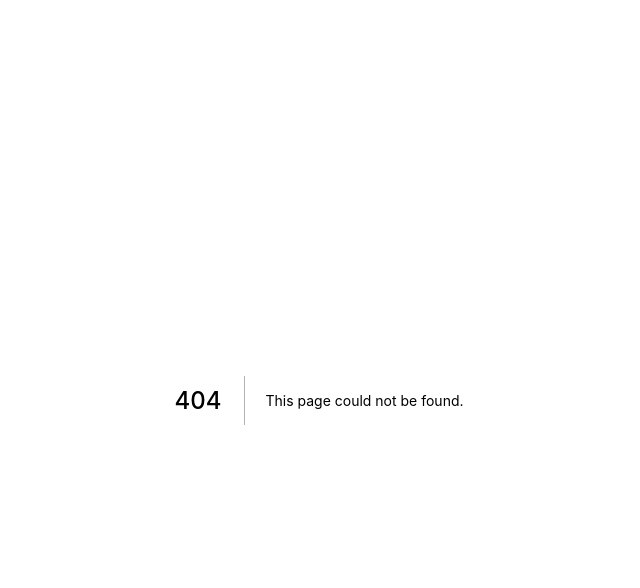
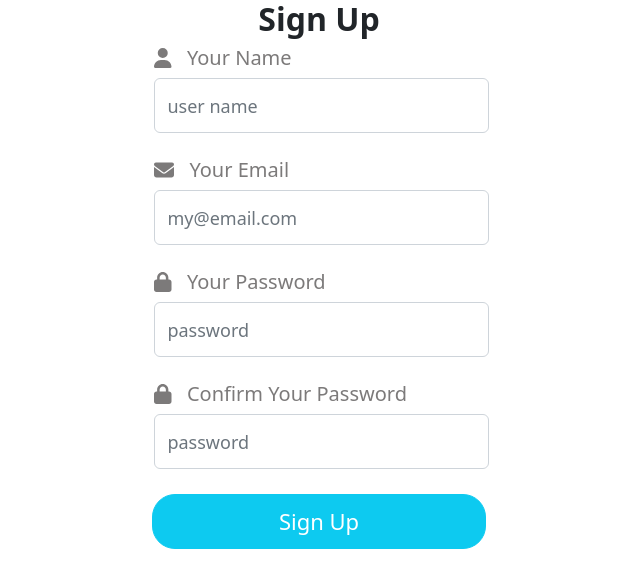
Before and after one commit to yuhengd3/OpenVideo, a Next.js app: page /signup in a window 1280 px wide. Before the commit this address had no page. Shown: the top 588 px of the page, without its empty margins (321-961 px from the left). Built offline with nearby package versions, Linux system fonts and the light colour scheme.

Commit message:
created signup component

```diff
--- /dev/null
+++ b/pages/signup.tsx
@@ -0,0 +1,49 @@
+import type { NextPage } from 'next'
+import Image from 'next/image'
+import styles from '../styles/LogIn.module.css'
+
+import { FontAwesomeIcon } from '@fortawesome/react-fontawesome'
+import { faUser, faLock, faEnvelope, faE } from '@fortawesome/free-solid-svg-icons'
+
+import Form from 'react-bootstrap/Form';
+import Button from 'react-bootstrap/Button';
+
+import { Link } from 'react-router-dom';
+
+const SignUp: NextPage = () => {
+    return (
+        <div className={styles.container}>
+            <h2 className={styles.head}>Sign Up</h2>
+            <Form>
+                <div className={styles.inputHeader}>
+                    <FontAwesomeIcon icon={faUser} className={styles.icon}/>
+                    <h5 className={styles.inputLabel}>Your Name</h5>
+                    <Form.Control type="text" placeholder='user name' className={styles.form}/>
+                </div>
+
+                <div className={styles.inputHeader}>
+                    <FontAwesomeIcon icon={faEnvelope} className={styles.icon}/>
+                    <h5 className={styles.inputLabel}>Your Email</h5>
+                    <Form.Control type="text" placeholder='my@email.com' className={styles.form}/>
+                </div>
+
+                <div className={styles.inputHeader}>
+                    <FontAwesomeIcon icon={faLock} className={styles.icon}/>
+                    <h5 className={styles.inputLabel}>Your Password</h5>
+                    <Form.Control type="password" placeholder='password' className={styles.form}/>
+                </div>
+
+                <div className={styles.inputHeader}>
+                    <FontAwesomeIcon icon={faLock} className={styles.icon}/>
+                    <h5 className={styles.inputLabel}>Confirm Your Password</h5>
+                    <Form.Control type="password" placeholder='password' className={styles.form}/>
+                </div>
+            </Form>
+            <Button className={styles.submitButton}>Sign Up</Button>
+            <br/><br/><br/>
+        </div>
+
+    )
+}
+
+export default SignUp;
```
